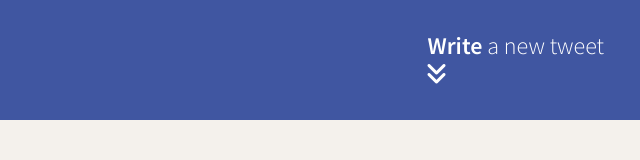
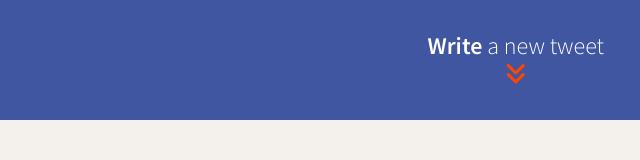
Before and after one commit to cilantrodreams/tweeter, a website: page public/index.html in a window 1280 px wide. Shown: the full height of the page, 640-1280 px from the left. Drawn offline with nearby package versions, Linux system fonts and the light colour scheme.

Commit message:
Added classes for styling compose tweet link elements

```diff
--- a/public/styles/nav.css
+++ b/public/styles/nav.css
@@ -13,3 +13,11 @@
   font-size: xxx-large;
   padding-top: 1em;
 }
+
+.navcompose {
+  text-align: center;
+}
+
+.composeicon {
+  color: orangered;
+}
```
